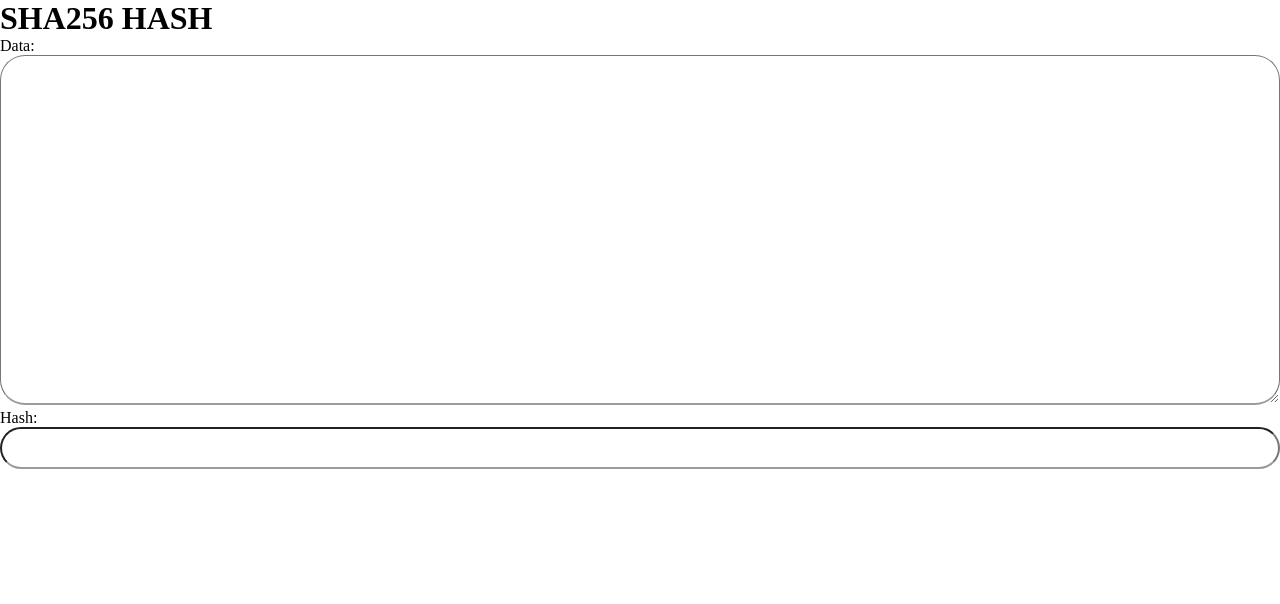
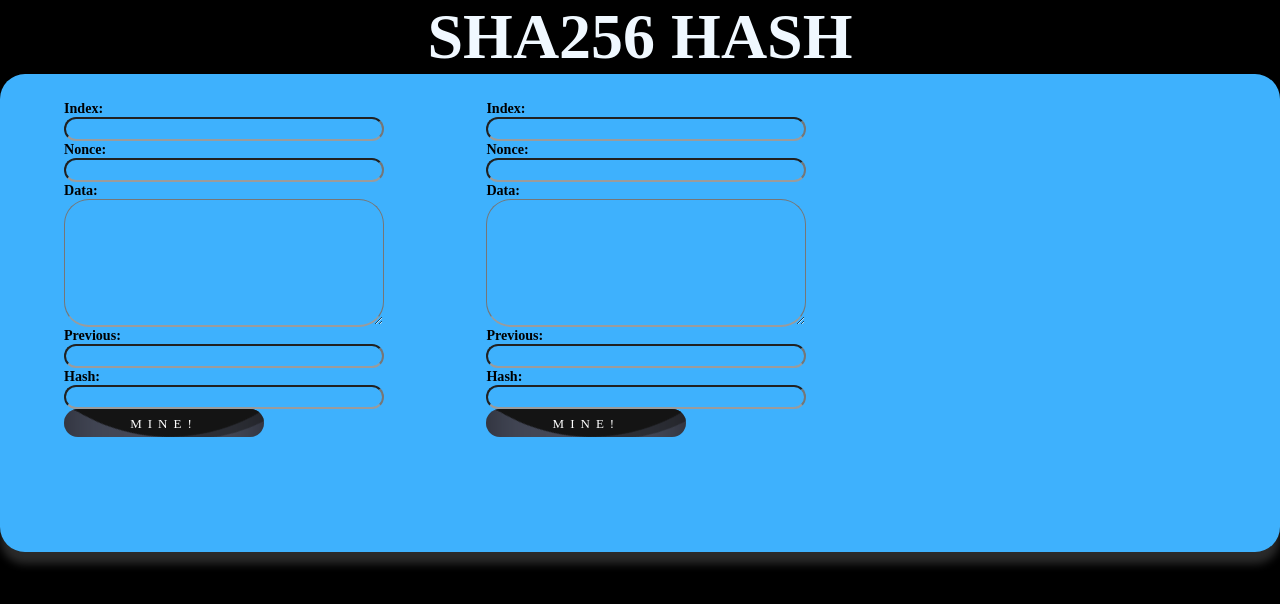
Before and after one commit to Avner152/React-Blockchain, a React (Create React App) app in the folder client/: page / in a window 1280 px wide. Shown: the top 604 px of the page. Built offline with nearby package versions, Linux system fonts and the light colour scheme.

Commit message:
update components

```diff
--- a/client/src/App.css
+++ b/client/src/App.css
@@ -1,5 +1,10 @@
 .App {
-  text-align: left;
+  display: inline-block;
+  width: 100%;
+}
+
+.App h1 {
+  text-align: center;
 }
 
 .App-logo {
@@ -11,17 +16,6 @@
   .App-logo {
     animation: App-logo-spin infinite 20s linear;
   }
-}
-
-.App-header {
-  background-color: #282c34;
-  min-height: 100vh;
-  display: flex;
-  flex-direction: column;
-  align-items: center;
-  justify-content: center;
-  font-size: calc(10px + 2vmin);
-  color: white;
 }
 
 .App-link {
@@ -38,9 +32,5 @@
 }
 
 body {
-  min-height: 100vh;
-  background-color: #000;
-  display: flex;
-  justify-content: center;
-  align-items: center;
+  background-color: black;
 }
--- a/client/src/App.js
+++ b/client/src/App.js
@@ -1,21 +1,15 @@
 import ExpenseItem from "./components/ExpenseItem";
 import Inputs from "./components/Inputs";
-import { createApiClient } from './api'
+import { createApiClient } from "./api";
+import "./App.css";
 
 const { BlockChain, Block } = require("./model/block");
 
-let avnersCoin = new BlockChain();
-avnersCoin.addBlock(new Block(1, "10/6/2021", { amount: 4 }));
-avnersCoin.addBlock(new Block(2, "8/4/2021", { amount: 2 }));
-avnersCoin.addBlock(new Block(3, "8/4/2021", { amount: 3 }));
-console.log("1 " + JSON.stringify(avnersCoin.chain[0].hash));
-console.log("2 " + JSON.stringify(avnersCoin.chain[1].hash));
-console.log("3 " + JSON.stringify(avnersCoin.chain[2].hash));
+var bitCoin = new BlockChain();
+bitCoin.addBlock(new Block(1, "10/6/2021", { amount: 4 }));
+// bitCoin.addBlock(new Block(2, "8/4/2021", { amount: 2 }));
 
 const api = createApiClient();
-
-
-
 
 /* git commands:
 git pull
@@ -25,14 +19,13 @@ git commit -m "what updated"
 git push
 */
 
-
 function App() {
-  const last_block = avnersCoin.getLatestBlock();
+  const last_block = bitCoin.getLatestBlock();
 
   return (
     <div className="App">
       <h1 className="heads">SHA256 HASH</h1>
-      {<ExpenseItem block={last_block} />}
+      {<ExpenseItem block={last_block} blockchain={bitCoin.chain} />}
     </div>
   );
 }
--- a/client/src/components/ExpenseItem.css
+++ b/client/src/components/ExpenseItem.css
@@ -1,62 +1,19 @@
 .heads {
   font-family: "Viaoda Libre", cursive;
-  font-size: 44px;
+  font-size: 5vw;
   color: aliceblue;
 }
 
 .expense-item {
-  width: 800px;
-  display: flex;
-  justify-content: center;
-  align-items: center;
+  width: 100%;
+  display: inline-block;
   box-shadow: 0 12px 8px rgba(168, 168, 168, 0.25);
-  padding: 20px;
-  margin: 1rem 0;
+
   border-radius: 25px;
   background-color: #3eb1fd;
 }
 
-.expense-item__description {
-  display: flex;
-  flex-direction: column;
-  gap: 1rem;
-  align-items: flex-end;
-  flex-flow: column-reverse;
-  justify-content: flex-start;
-  flex: 1;
+.son {
+  display: inline-block;
+  width: 33%;
 }
-
-.expense-item h2 {
-  font-size: 22px;
-  flex: 1;
-  margin: 0 1rem;
-  color: rgb(0, 0, 0);
-}
-
-.expense-item__price {
-  font-size: 1rem;
-  font-weight: bold;
-  color: white;
-  background-color: #6e6e6e;
-  border: 1px solid white;
-  padding: 0.5rem;
-  border-radius: 12px;
-}
-
-@media (min-width: 580px) {
-  .expense-item__description {
-    flex-direction: row;
-    align-items: center;
-    justify-content: flex-start;
-    flex: 1;
-  }
-
-  .expense-item__description h2 {
-    font-size: 1.25rem;
-  }
-
-  .expense-item__price {
-    font-size: 1.25rem;
-    padding: 0.5rem 1.5rem;
-  }
-}
--- a/client/src/components/ExpenseItem.js
+++ b/client/src/components/ExpenseItem.js
@@ -1,17 +1,16 @@
-
+import "./ExpenseItem.css";
 import Inputs from "./Inputs";
-import Buttons from "./Buttons";
-
-const mission = "Change Diaper";
-const start_Time = "00:00";
-const pts = 35;
 
 function ExpenseItem(props) {
   return (
     <div className="expense-item">
-      <div>
-        <Inputs lbl_data={"Data: "} lbl_hash={"Hash: "} />
-      </div>
+      <ul>
+        {props.blockchain.map((block) => (
+          <div className="son" key={block}>
+            <Inputs blockchain={props.blockchain} />
+          </div>
+        ))}
+      </ul>
     </div>
   );
 }
--- a/client/src/components/Inputs.js
+++ b/client/src/components/Inputs.js
@@ -1,38 +1,83 @@
-import { Block } from "../model/block";
+import { Block, BlockChain } from "../model/block";
 import "./inputs.css";
+import Buttons from "./Buttons";
 
 function Inputs(props) {
-  // const block = new Block(1, "6/11/2021");
   var changed, fit_hash;
-  var i = 0;
+  var i = 1;
+
   function onInputChange(event) {
+    var hashes = document.querySelectorAll("#hash_input");
+
+    hashes[0].value = blockchain.chain[0].index;
+    hashes[1].value = blockchain.chain[0].nonce;
+    hashes[3].value = blockchain.chain[0].prevHash;
+    hashes[4].value = blockchain.chain[0].hash;
+
+    for (let i = 1; i < hashes.length; i++) {
+      // while (i % 3 != 0) {
+      // }
+    }
+
     changed = event.target.value;
-    console.log("changed: " + changed);
-    var block = new Block(i++, "6/11/2021", { changed: i });
-    fit_hash = block.calculateHash();
-    console.log("hash: " + fit_hash);
-    document.getElementById("hash_input").value = fit_hash;
+    var hash = event.currentTarget.nextElementSibling;
+
+    // fit_hash = blockchain[0].calculateHash();
+    // hash.value = fit_hash;
   }
+
+  // document.getElementById("hash_input").value = fit_hash;
+
   return (
-    <div>
-      <div>
-        <label for="name" class="form__label">
-          {props.lbl_data}
-        </label>
-        <textarea
-          id="ta"
-          class="form__field"
-          onChange={onInputChange}
-        ></textarea>
-      </div>
-      <div>
-        <label for="name" class="form__label">
-          {props.lbl_hash}
-        </label>
-        <input type="input" id="hash_input" class="form__field"></input>
-      </div>
+    <div class="father">
+      <h2 id="index" class="form__label">
+        {"Index: "}
+      </h2>
+      <input
+        type="input"
+        id="hash_input"
+        class="form__field"
+        onChange={onInputChange}
+      ></input>
+
+      <h2 id="nonce" class="form__label">
+        {"Nonce: "}
+      </h2>
+      <input
+        type="input"
+        id="hash_input"
+        class="form__field"
+        onChange={onInputChange}
+      ></input>
+
+      <h2 id="id" class="form__label">
+        {"Data:"}
+      </h2>
+      <textarea
+        id="hash_input"
+        class="form__field"
+        onChange={onInputChange}
+      ></textarea>
+      <h2 id="prev" class="form__label">
+        {"Previous: "}
+      </h2>
+      <input
+        type="text"
+        class="form__field"
+        id="hash_input"
+        readonly="readonly"
+      ></input>
+      <h2 id="hash" class="form__label">
+        {"Hash: "}
+      </h2>
+      <input
+        type="text"
+        class="form__field"
+        id="hash_input"
+        readonly="readonly"
+      ></input>
+      <Buttons></Buttons>
     </div>
   );
 }
-
 export default Inputs;
--- a/client/src/components/inputs.css
+++ b/client/src/components/inputs.css
@@ -1,25 +1,35 @@
+.father {
+  display: block;
+  margin-left: 5vw;
+  margin-bottom: 9vw;
+  margin-top: 2vw;
+}
+
+.father h2 {
+  font-size: 1.1vw;
+}
+
 .form__field {
   font-family: "Viaoda Libre", cursive;
-  width: 100%;
+  width: 25vw;
+  display: block;
   border-bottom: 2px solid #9b9b9b;
-  outline: 5;
-  font-size: 1.3rem;
+  outline: 0.5;
+  font-size: 1vw;
   color: rgb(0, 0, 0);
-  padding: 7px 0;
+  padding: 0.2vw 0;
   background: transparent;
   transition: border-color 0.2s;
 }
 
 textarea {
   font-family: "ViaoDa Libre", cursive;
-  width: 100%;
-  height: 350px;
-  /* border: 2; */
+  height: 10vw;
+  display: block;
   border-bottom: 2px solid #9b9b9b;
   outline: 5;
-  font-size: 1.3rem;
+  font-size: 1.3vw;
   color: rgb(0, 0, 0);
-  padding: 7px 0;
   background: transparent;
   transition: border-color 0.2s;
 }
--- /dev/null
+++ b/client/src/react-app-env.d.ts
@@ -0,0 +1 @@
+/// <reference types="react-scripts" />
```
Also changed, not shown: client/src/index.js (line endings or trailing spaces).
